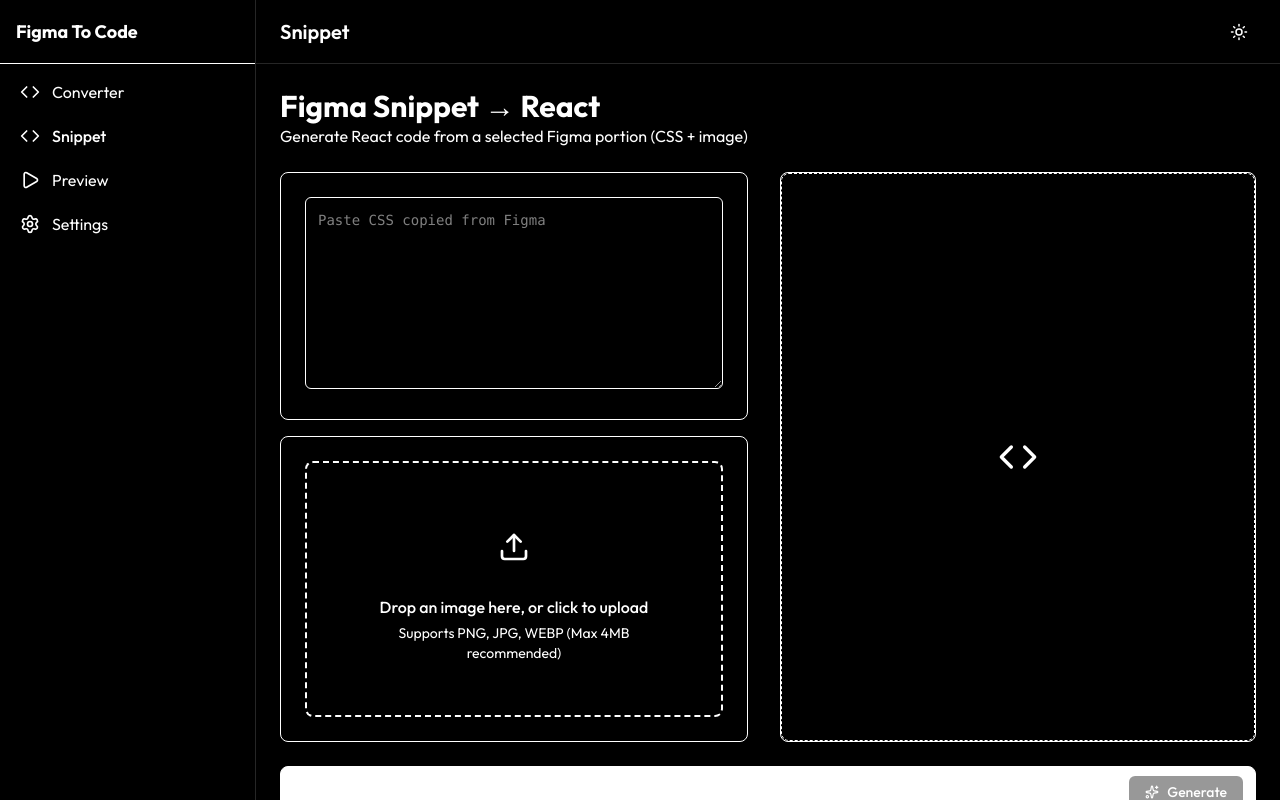
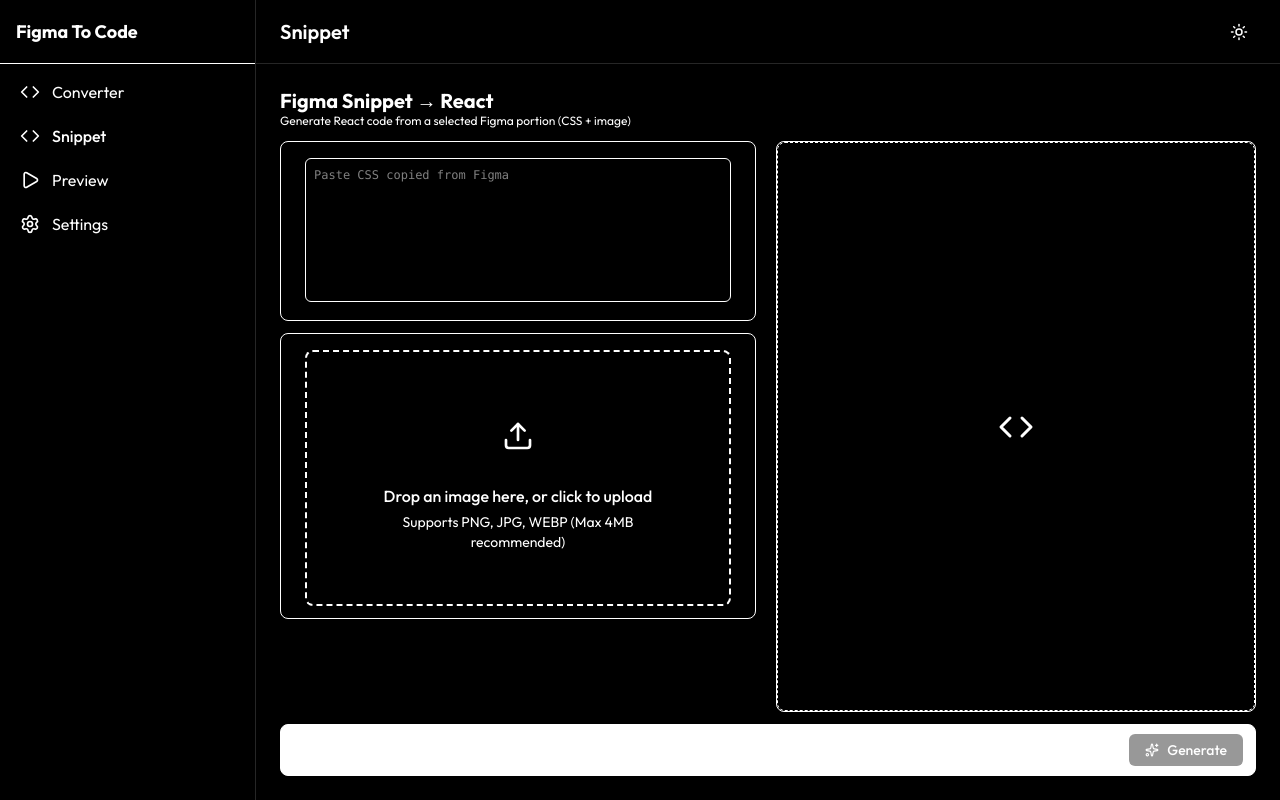
Before and after one commit to Ayush99042/FigmaToCode, a React (Vite) app: page / in a window 1280 px wide. Both pictures are taken after a click on the button "Snippet". Built offline with nearby package versions, Linux system fonts and the light colour scheme.

Commit message:
Size Fix

```diff
--- a/src/pages/SnippetGenerator.tsx
+++ b/src/pages/SnippetGenerator.tsx
@@ -36,28 +36,35 @@
   };
 
   return (
-    <div className="space-y-6 pb-12">
-      <div>
-        <h2 className="text-3xl font-bold">Figma Snippet → React</h2>
-        <p>Generate React code from a selected Figma portion (CSS + image)</p>
+    // Fill the entire available content area; no extra padding or scroll
+    <div className="flex flex-col h-full gap-3">
+
+      {/* ── Page title (compact) ── */}
+      <div className="shrink-0">
+        <h2 className="text-xl font-bold leading-tight">Figma Snippet → React</h2>
+        <p className="text-xs text-muted-foreground">
+          Generate React code from a selected Figma portion (CSS + image)
+        </p>
       </div>
 
-      <div className="grid grid-cols-1 lg:grid-cols-2 gap-6 h-[70vh]">
-        {/* ── Left panel: inputs ── */}
-        <div className="flex flex-col gap-4 pr-2">
-          <Card>
-            <CardContent className="pt-6">
+      {/* ── Main two-column work area — takes all remaining space ── */}
+      <div className="flex-1 grid grid-cols-1 lg:grid-cols-2 gap-4 min-h-0">
+
+        {/* Left panel: inputs */}
+        <div className="flex flex-col gap-3 min-h-0 overflow-y-auto pr-1">
+          <Card className="shrink-0">
+            <CardContent className="pt-4 pb-3">
               <textarea
                 value={css}
                 onChange={(e) => setCss(e.target.value)}
                 placeholder="Paste CSS copied from Figma"
-                className="w-full h-48 font-mono text-sm border rounded-md p-3"
+                className="w-full h-36 font-mono text-xs border rounded-md p-2 resize-none"
               />
             </CardContent>
           </Card>
 
-          <Card>
-            <CardContent className="pt-6">
+          <Card className="shrink-0">
+            <CardContent className="pt-4 pb-3">
               <ImageUpload
                 selectedImage={image}
                 onImageSelect={(file) => setImage(file)}
@@ -65,43 +72,43 @@
             </CardContent>
           </Card>
 
-          {error && <div className="text-sm text-red-500">{error}</div>}
+          {error && <div className="text-xs text-red-500 shrink-0">{error}</div>}
         </div>
 
-        {/* ── Right panel: Code + Preview tabs ── */}
-        <div className="flex flex-col h-full overflow-hidden rounded-lg border">
+        {/* Right panel: Code + Preview tabs */}
+        <div className="flex flex-col min-h-0 overflow-hidden rounded-lg border">
           {/* Tab bar — only shown when there's a result */}
           {result && (
-            <div className="flex items-center gap-0 border-b bg-muted/40 shrink-0">
+            <div className="flex items-center border-b bg-muted/40 shrink-0">
               <button
                 onClick={() => setActiveTab("code")}
-                className={`flex items-center gap-1.5 px-4 py-2.5 text-sm font-medium border-b-2 transition-colors
+                className={`flex items-center gap-1.5 px-4 py-2 text-sm font-medium border-b-2 transition-colors
                   ${
                     activeTab === "code"
                       ? "border-foreground text-foreground"
                       : "border-transparent text-muted-foreground hover:text-foreground"
                   }`}
               >
-                <FileCode size={14} />
+                <FileCode size={13} />
                 Code
               </button>
               <button
                 onClick={() => setActiveTab("preview")}
-                className={`flex items-center gap-1.5 px-4 py-2.5 text-sm font-medium border-b-2 transition-colors
+                className={`flex items-center gap-1.5 px-4 py-2 text-sm font-medium border-b-2 transition-colors
                   ${
                     activeTab === "preview"
                       ? "border-foreground text-foreground"
                       : "border-transparent text-muted-foreground hover:text-foreground"
                   }`}
               >
-                <Eye size={14} />
+                <Eye size={13} />
                 Preview
               </button>
             </div>
           )}
 
           {/* Tab content */}
-          <div className="flex-1 overflow-hidden">
+          <div className="flex-1 overflow-hidden min-h-0">
             {result ? (
               activeTab === "code" ? (
                 <div className="h-full overflow-auto">
@@ -114,14 +121,15 @@
               )
             ) : (
               <div className="h-full border border-dashed rounded-lg flex items-center justify-center text-muted-foreground">
-                <Code size={40} />
+                <Code size={36} />
               </div>
             )}
           </div>
         </div>
+      </div>
 
-        {/* ── Bottom: unified input bar ── */}
-        <div className="col-span-1 lg:col-span-2">
+      {/* ── Bottom: unified input bar (always visible, never scrolls away) ── */}
+      <div className="shrink-0">
         <ChatAssistant
           css={css}
           image={image}
@@ -130,6 +138,5 @@
         />
       </div>
     </div>
-    </div>
   );
 }
```
Lines whose indentation alone changed are shown as unchanged.
